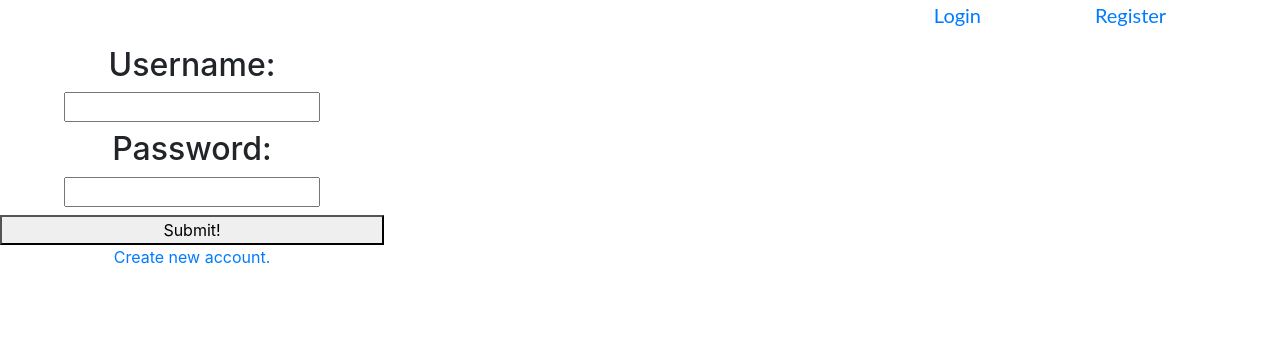
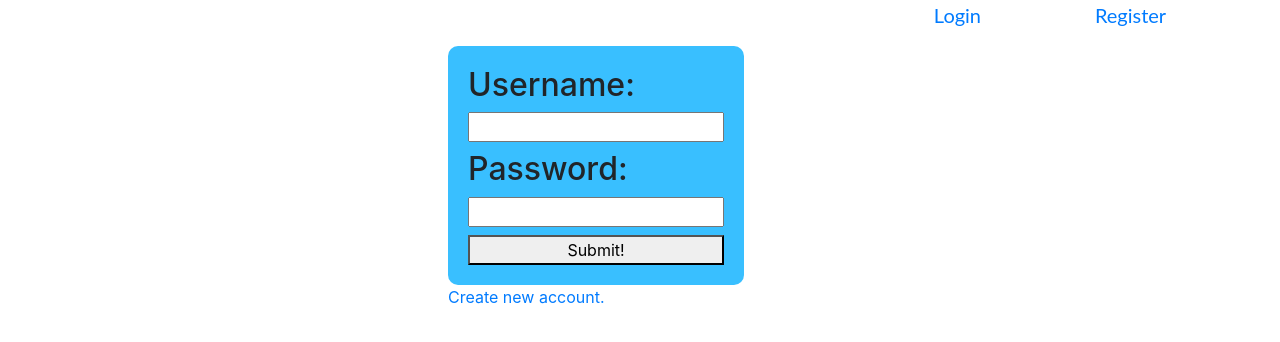
Before and after one commit to lowell1/devdesk_queue_fe, a React (Create React App) app: page /login in a window 1280 px wide. Shown: the top 342 px of the page. Built offline with nearby package versions, Linux system fonts and the light colour scheme.

Commit message:
put a box around login

```diff
--- a/src/App.css
+++ b/src/App.css
@@ -1,5 +1,6 @@
 .App {
   text-align: center;
+
 }
 
 .App .links{
@@ -18,17 +19,28 @@
   align-items: center;
 }
 
+/* hui made some changes below */
 .App .loginForm{
   display: flex;
-  justify-content: center;
   flex-direction: column;
+  align-items: flex-start;
   width: 30%;
+  margin: 0 auto;
 }
+
 .App .loginForm form{
   display: flex;
-  justify-content: flex-start;
   flex-direction: column;
+  padding: 20px;
+  border-radius: 10px;
+  background: #39bfff;
+}
 
+
+.loginForm form label{
+  display: flex;
+  flex-direction: column;
+  align-items: flex-start;
 }
 
 .App-logo {
```
